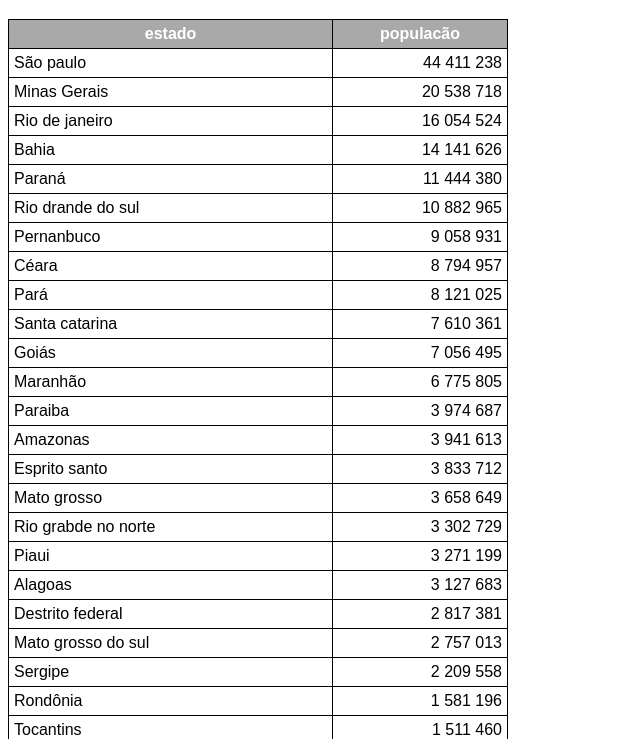
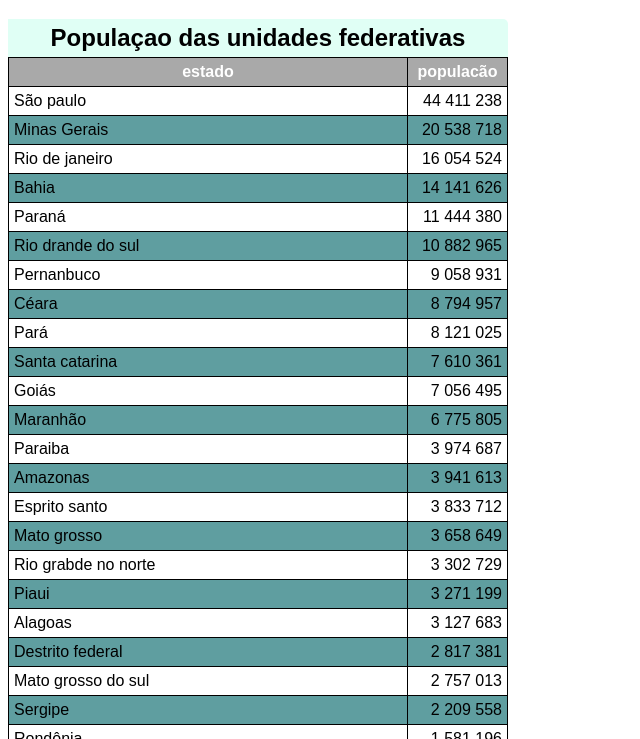
Before and after one commit to lindrielton/html-css, a plain HTML site: page exercicios/ex0025/tabela02.html in a window 1280 px wide. Shown: the part 61-800 px from the top of the page, without its empty margins (0-640 px from the left). Drawn offline with Linux system fonts and the light colour scheme.

Commit message:
aprendendo a fixa tabelas

```diff
--- a/exercicios/ex0025/tabela02.html
+++ b/exercicios/ex0025/tabela02.html
@@ -11,15 +11,32 @@
         table{
             width: 500px;
             border-collapse: collapse;
+            box-shadow:inset;
+            position: relative;
         }
         td , th{
           border: 1px solid black;
           padding: 5px;
 
         }
+        caption{
+            font-size: 1.5em;
+            font-weight: bold;
+            padding: 5px;
+            background-color: rgb(224, 255, 245);
+            border-top-right-radius: 5px;
+        }
         thead, tfoot{
             background-color: darkgray;
             color: white;
+        }
+        tbody tr:nth-child(2n){
+            background-color: cadetblue;
+
+        }
+        thead th:hover{
+            color: aqua;
+            transition: 2s;
         }
         td.num{
             text-align: right;
@@ -29,10 +46,11 @@
 <body>
     <h1>uso de tabelas grandes</h1>
     <table>
+        <caption>Populaçao das unidades federativas</caption>
         <thead>
             <tr>
-                <th>estado</th>
-                <th>populacão</th>
+                <th scope="col">estado</th>
+                <th scope="col" style="width: 50px;">populacão</th>
             </tr>
         </thead>
         <tbody>
@@ -145,7 +163,7 @@
             </tr>
         </tbody>
         <tfoot>
-           <th>valor total de abitantes</th>
+           <th scope="row">valor total de abitantes</th>
            <td class="num"><strong>210.147.125</strong></td>
 
         </tfoot>
```
